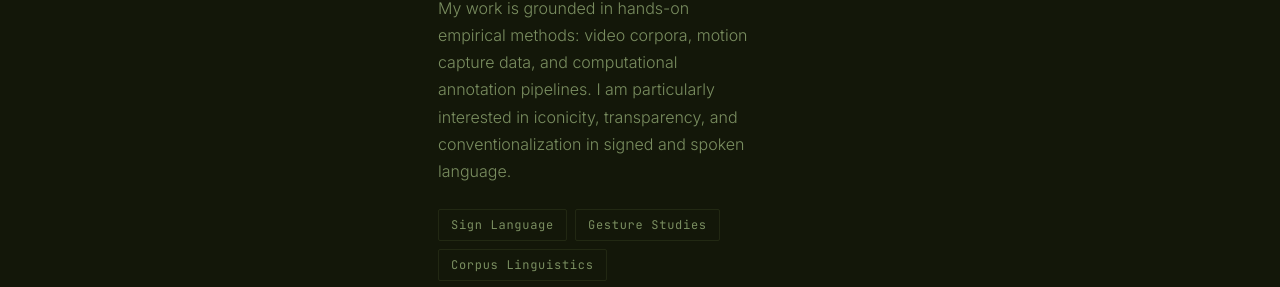
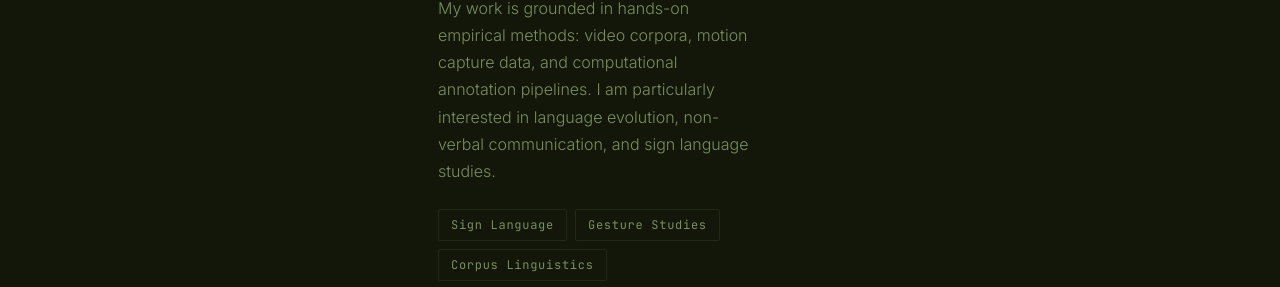
Before and after one commit to antonizyndul/antonizyndul.github.io, a Jekyll site: the page built from index.html, in a window 1280 px wide and 900 px high, scrolled down 1333 px. Shown: the part 262-549 px from the top of the window. Built offline with Jekyll 4.4.1, drawn with Linux system fonts in a browser that asks for light colours.

Commit message:
Update index.html

```diff
--- a/index.html
+++ b/index.html
@@ -30,7 +30,7 @@ layout: default
         <div class="about-text">
           <h2>Studying how humans make meaning beyond words.</h2>
           <p>I am a student researcher at Nicolaus Copernicus University (NCU) in Toruń, Poland, working in the intersection of cognitive science and linguistics. My research focuses on <strong>Polish Sign Language (PJM)</strong>, gesture, and corpus linguistics — exploring the kinematic continuum between lexical signing, constructed action, and pantomime.</p>
-          <p>My work is grounded in hands-on empirical methods: video corpora, motion capture data, and computational annotation pipelines. I am particularly interested in iconicity, transparency, and conventionalization in signed and spoken language.</p>
+          <p>My work is grounded in hands-on empirical methods: video corpora, motion capture data, and computational annotation pipelines. I am particularly interested in language evolution, non-verbal communication, and sign language studies.</p>
           <div class="about-tags">
             <span class="tag">Sign Language</span>
             <span class="tag">Gesture Studies</span>
@@ -94,7 +94,7 @@ layout: default
         </div>
 
         <div class="pub-item">
-          <div class="pub-year">2026</div>
+          <div class="pub-year">2025</div>
           <div class="pub-body">
             <h4>“Written by a Man” — a Compliment or an Insult? A Stylometric Analysis of Female Character Complexity in Male- and Female-Authored Fiction.</h4>
             <p class="pub-venue">Theoria et Historia Scientiarum · Vol. 22, no. 1, pp. 121-136.</p>
```
